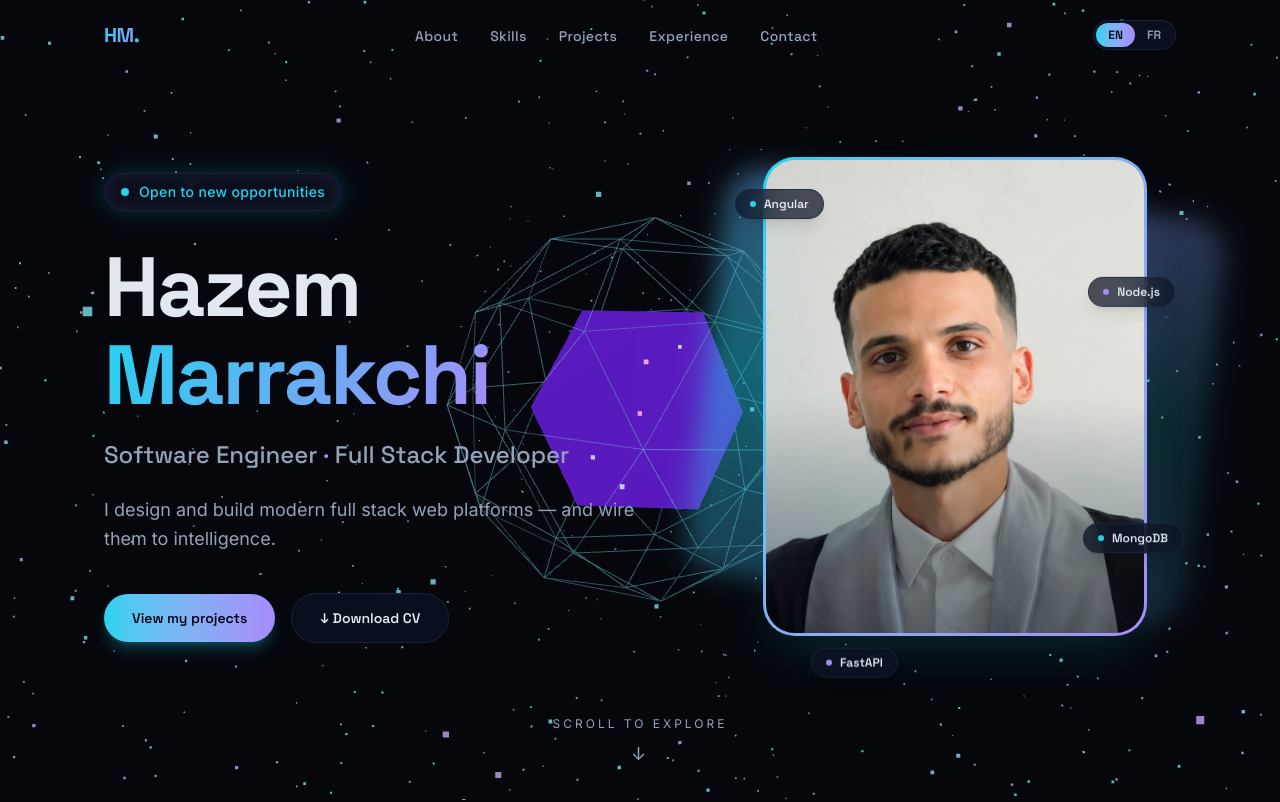
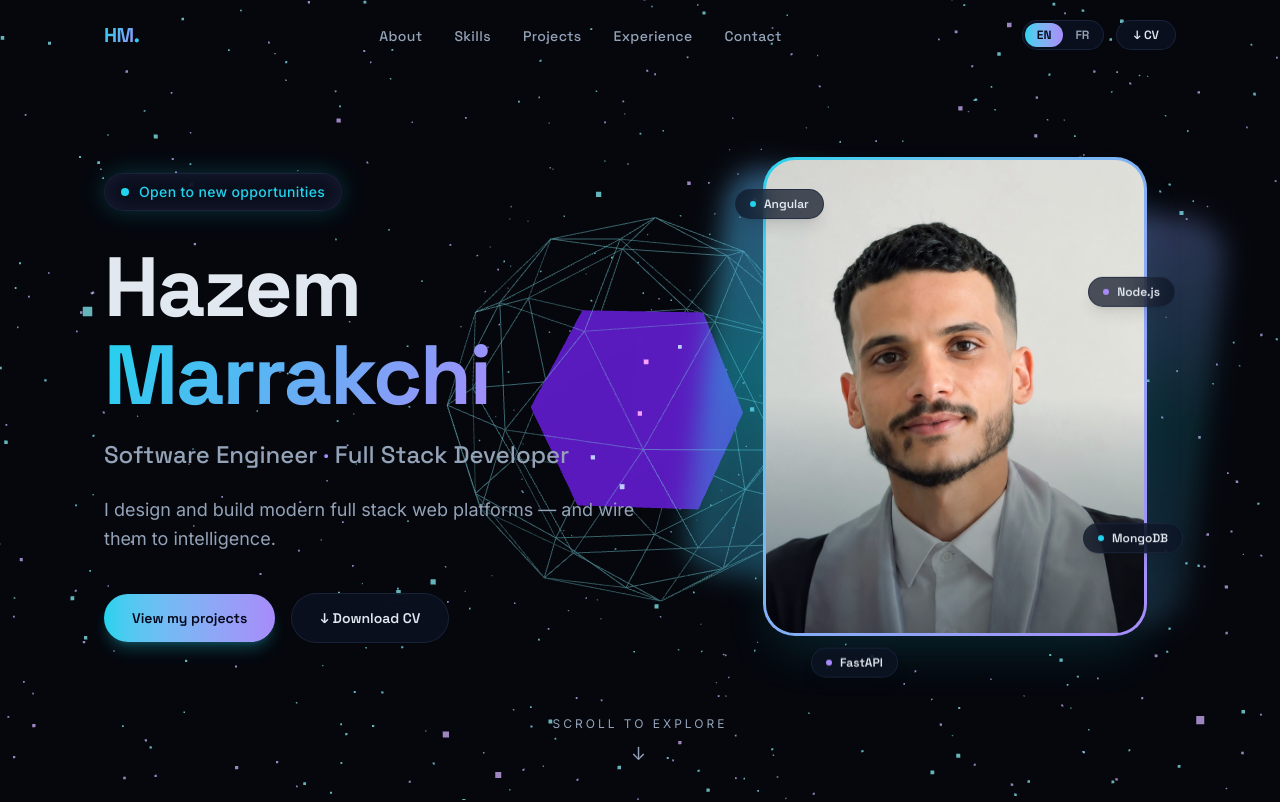
Before and after one commit to HazemMarrakchi/portfolio, a React (Vite) app: page / in a window 1280 px wide. Shown: the top 802 px of the page. Built offline with nearby package versions, Linux system fonts and the light colour scheme.

Commit message:
Add Download CV button to navbar

```diff
--- a/src/features/navbar/Navbar.tsx
+++ b/src/features/navbar/Navbar.tsx
@@ -79,6 +79,14 @@ export default function Navbar() {
             ))}
           </div>
 
+          <a
+            href={`./CV_Hazem_Marrakchi_${lang === 'fr' ? 'FR' : 'EN'}.pdf`}
+            download
+            className="glass font-display hover:border-accent/60 hidden rounded-full px-4 py-1.5 text-xs font-semibold text-frost transition-colors duration-300 md:inline-flex"
+          >
+            ↓ CV
+          </a>
+
           <button
             type="button"
             aria-label="Menu"
```
